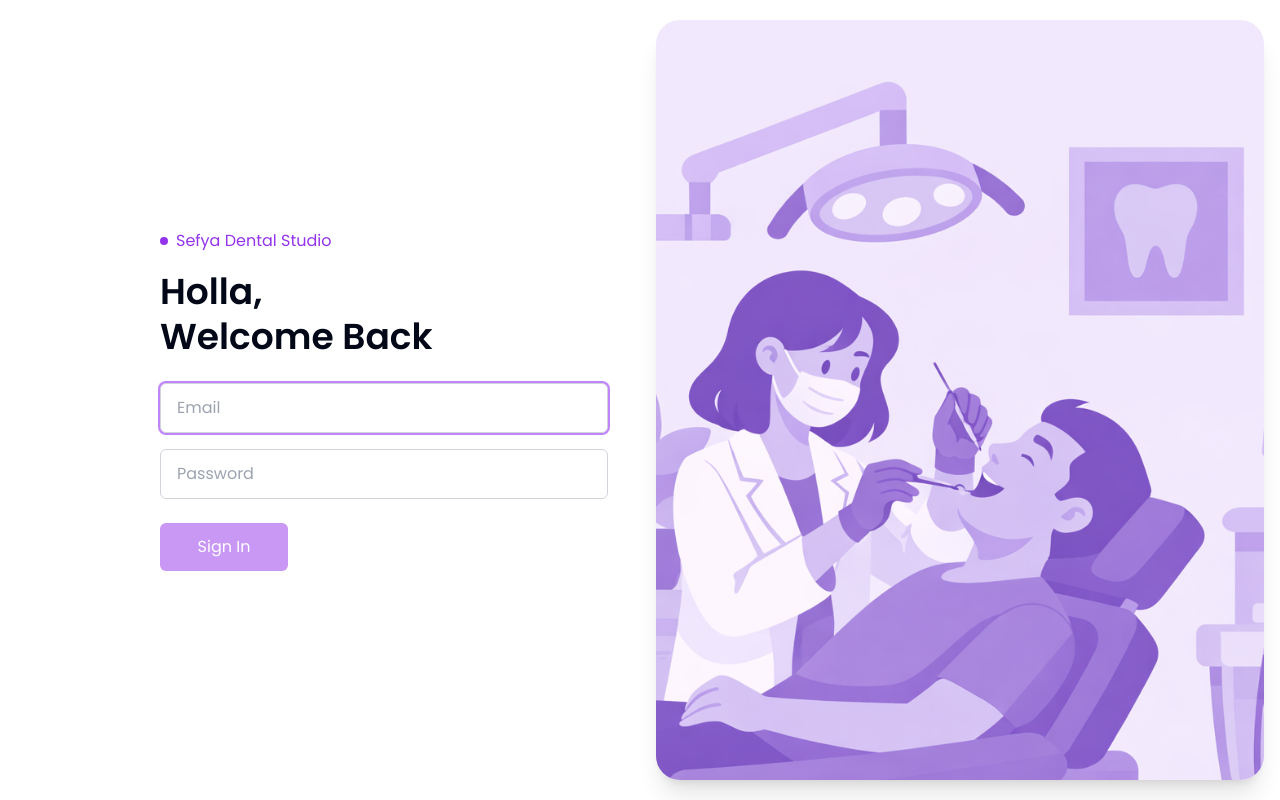
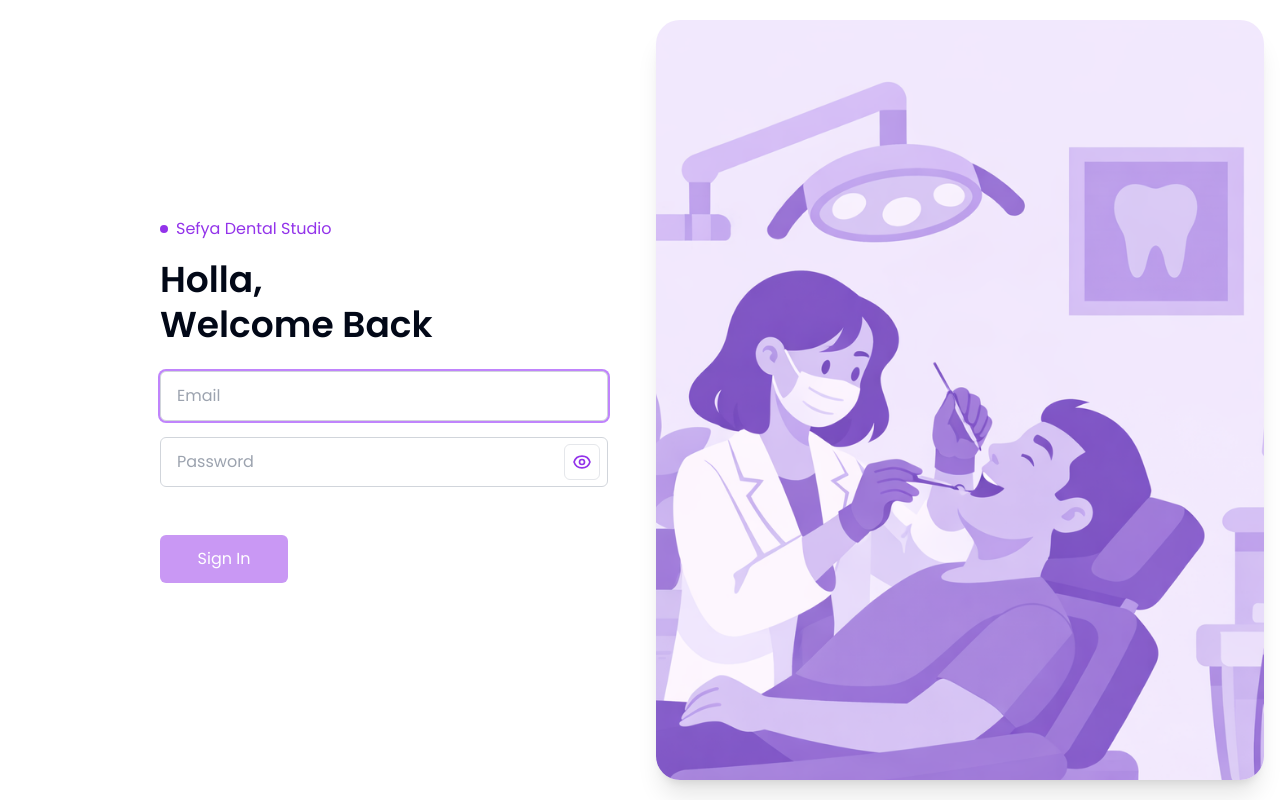
Before and after one commit to MahzuzH/dental-patient-report, a React app in the folder frontend/: page / in a window 1280 px wide. Built offline with nearby package versions, Linux system fonts and the light colour scheme; the HTML template or start-up script is replaced by a standard one.

Commit message:
feat: add password visibility toggle to LoginPage component

```diff
--- a/frontend/src/pages/LoginPage.jsx
+++ b/frontend/src/pages/LoginPage.jsx
@@ -1,8 +1,11 @@
 import loginImg from "../assets/login.png";
+import { useState } from "react";
 import { useLoginPageLogic } from "../hooks/useLoginPageLogic";
 
 export default function LoginPage() {
-    const { email, setEmail, password, setPassword, loading, handleLogin } = useLoginPageLogic();
+    const { email, setEmail, password, setPassword, loading, handleLogin } =
+        useLoginPageLogic();
+    const [showPassword, setShowPassword] = useState(false);
 
     return (
         <div className="h-screen w-screen flex font-poppins">
@@ -34,12 +37,64 @@ export default function LoginPage() {
                     />
 
                     {/* PASSWORD */}
-                    <input
-                        type="password"
-                        placeholder="Password"
-                        className="w-full max-w-md border border-gray-300 rounded-md px-4 py-3 mb-6 focus:outline-none focus:ring-2 focus:ring-purple-400"
-                        onChange={(e) => setPassword(e.target.value)}
-                    />
+                    <div className="relative mb-6 max-w-md">
+                        <input
+                            type={showPassword ? "text" : "password"}
+                            placeholder="Password"
+                            className="w-full max-w-md border border-gray-300 rounded-md px-4 py-3 pr-12 focus:outline-none focus:ring-2 focus:ring-purple-400"
+                            onChange={(e) => setPassword(e.target.value)}
+                        />
+                        <button
+                            type="button"
+                            onClick={() => setShowPassword((s) => !s)}
+                            className="absolute right-2 top-1/2 -translate-y-1/2 w-9 h-9 flex items-center justify-center bg-white border border-gray-200 rounded-md text-purple-600 hover:bg-purple-50 focus:outline-none"
+                            aria-label={
+                                showPassword
+                                    ? "Sembunyikan password"
+                                    : "Lihat password"
+                            }
+                        >
+                            {showPassword ? (
+                                <svg
+                                    xmlns="http://www.w3.org/2000/svg"
+                                    className="w-5 h-5"
+                                    viewBox="0 0 24 24"
+                                    fill="none"
+                                    stroke="currentColor"
+                                >
+                                    <path
+                                        strokeLinecap="round"
+                                        strokeLinejoin="round"
+                                        strokeWidth="2"
+                                        d="M13.875 18.825A10.05 10.05 0 0112 19c-5.523 0-10-4.477-10-10a9.96 9.96 0 012.768-6.818M6.18 6.18A9.956 9.956 0 0112 5c5.523 0 10 4.477 10 10 0 1.06-.163 2.084-.468 3.04M3 3l18 18"
+                                    />
+                                </svg>
+                            ) : (
+                                <svg
+                                    xmlns="http://www.w3.org/2000/svg"
+                                    className="w-5 h-5"
+                                    viewBox="0 0 24 24"
+                                    fill="none"
+                                    stroke="currentColor"
+                                >
+                                    <path
+                                        strokeLinecap="round"
+                                        strokeLinejoin="round"
+                                        strokeWidth="2"
+                                        d="M2.458 12C3.732 7.943 7.523 5 12 5c4.477 0 8.268 2.943 9.542 7-1.274 4.057-5.065 7-9.542 7-4.477 0-8.268-2.943-9.542-7z"
+                                    />
+                                    <circle
+                                        cx="12"
+                                        cy="12"
+                                        r="3"
+                                        strokeLinecap="round"
+                                        strokeLinejoin="round"
+                                        strokeWidth="2"
+                                    />
+                                </svg>
+                            )}
+                        </button>
+                    </div>
                     <br />
 
                     {/* BUTTON */}
```
